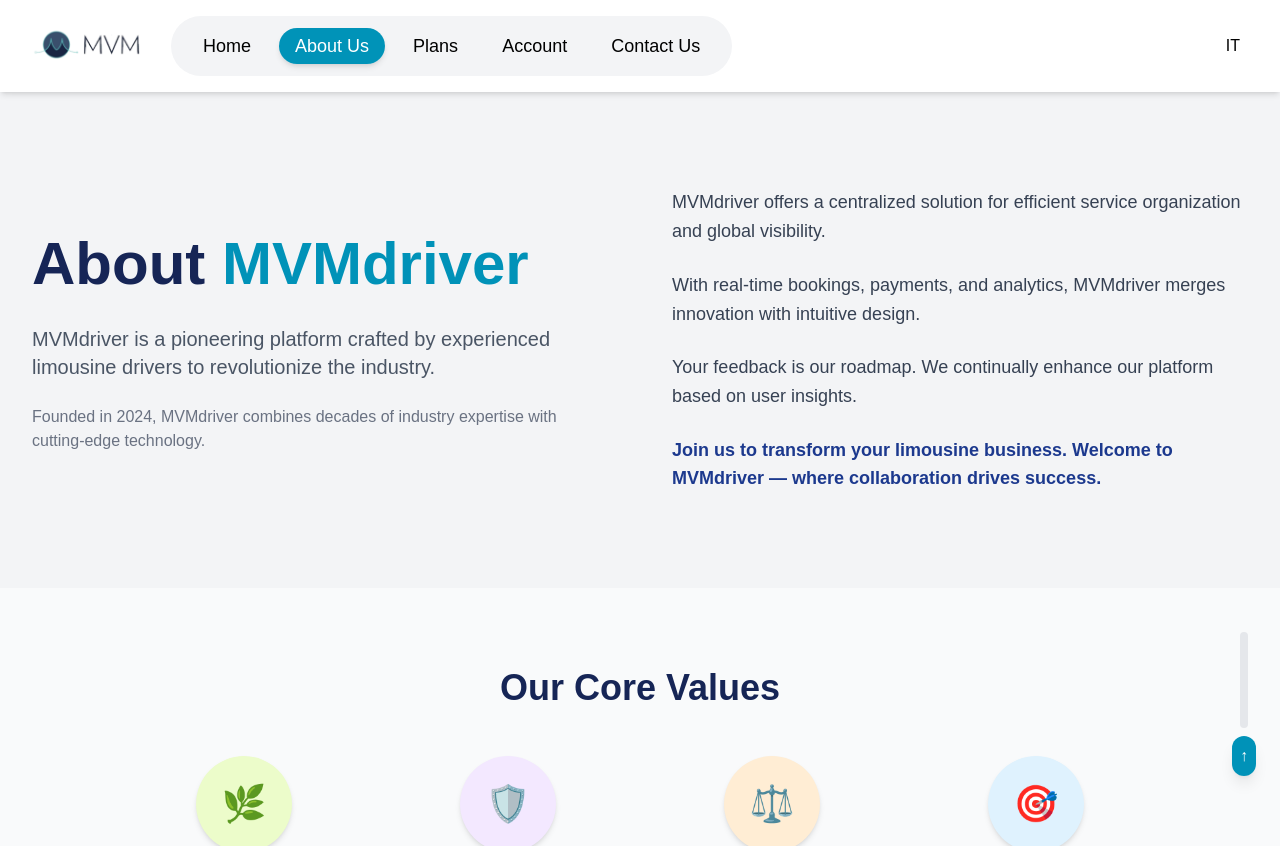
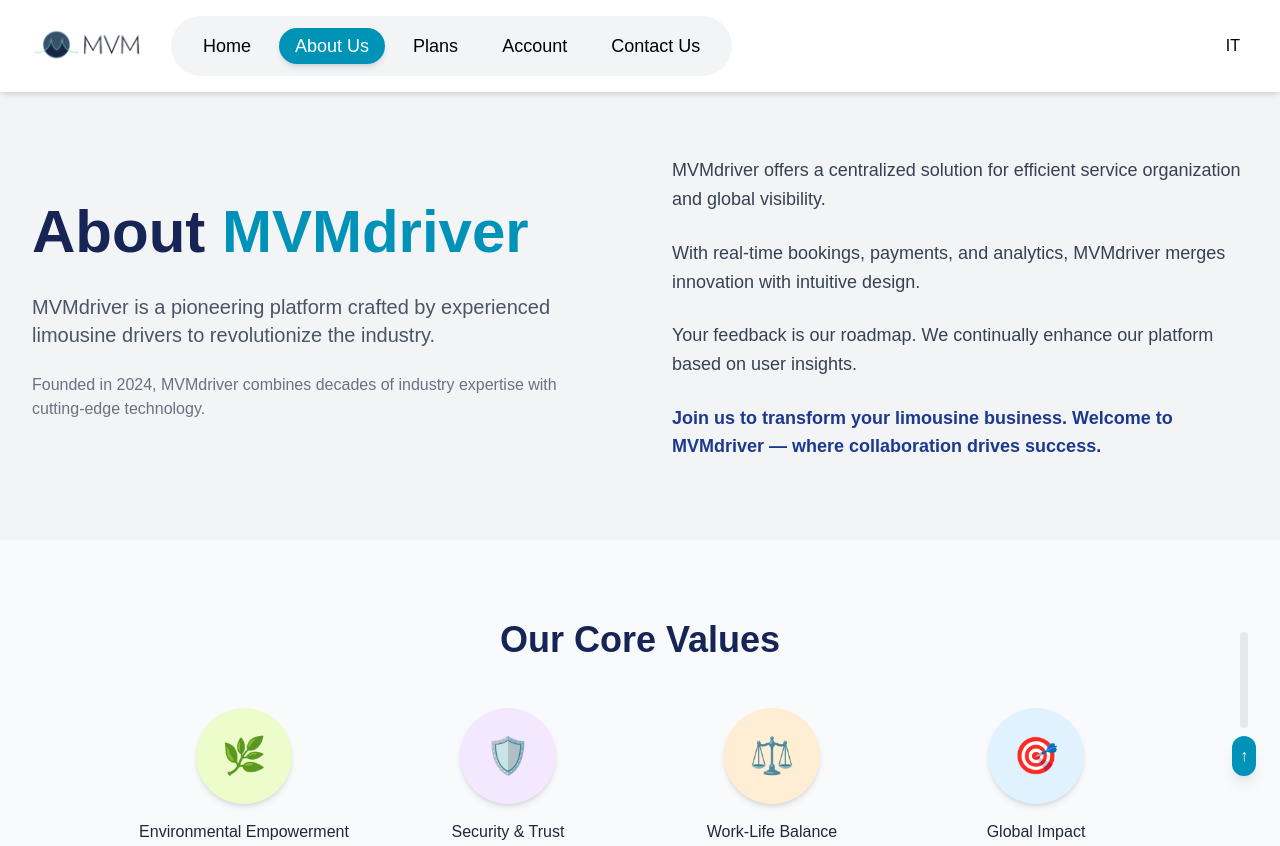
Before and after one commit to jalilkhan625/mvmdriver, a Next.js app: page /en/about in a window 1280 px wide. Shown: the top 846 px of the page. Built offline with nearby package versions, Linux system fonts and the light colour scheme.

Commit message:
about page design issues resolved

```diff
--- a/src/app/[locale]/about/page.tsx
+++ b/src/app/[locale]/about/page.tsx
@@ -29,7 +29,7 @@
   return (
     <div className="bg-gray-100 text-gray-900">
       {/* Hero/About Section */}
-      <section className="px-4 sm:px-6 lg:px-8 py-24 max-w-7xl mx-auto">
+      <section className="px-4 sm:px-6 lg:px-8 pt-6 pb-12 sm:pt-16 sm:pb-20 max-w-7xl mx-auto">
         <div className="grid md:grid-cols-2 gap-12 lg:gap-16 items-center">
           <motion.div
             initial={{ opacity: 0, x: -50 }}
```
